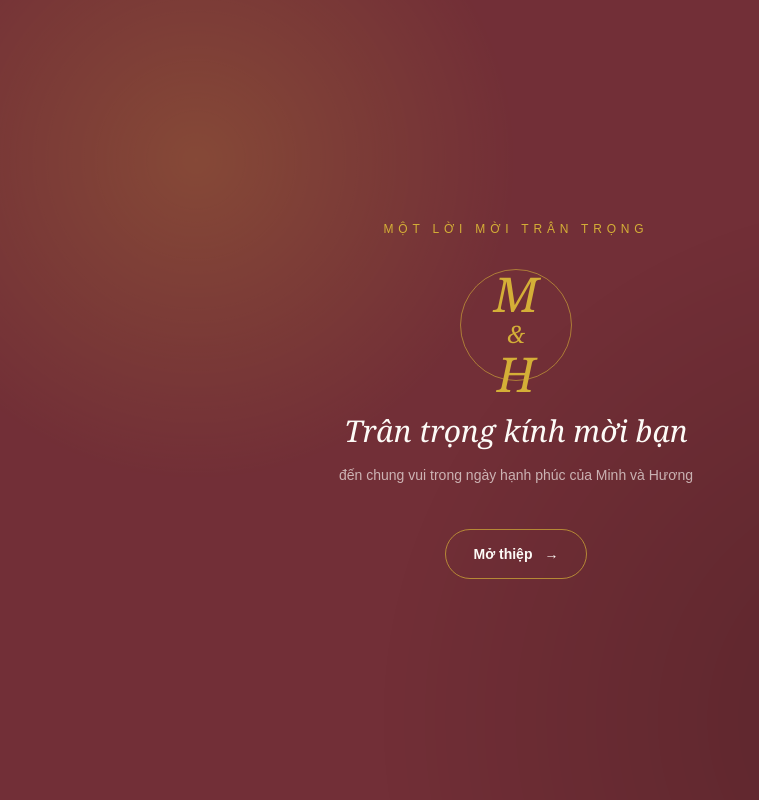
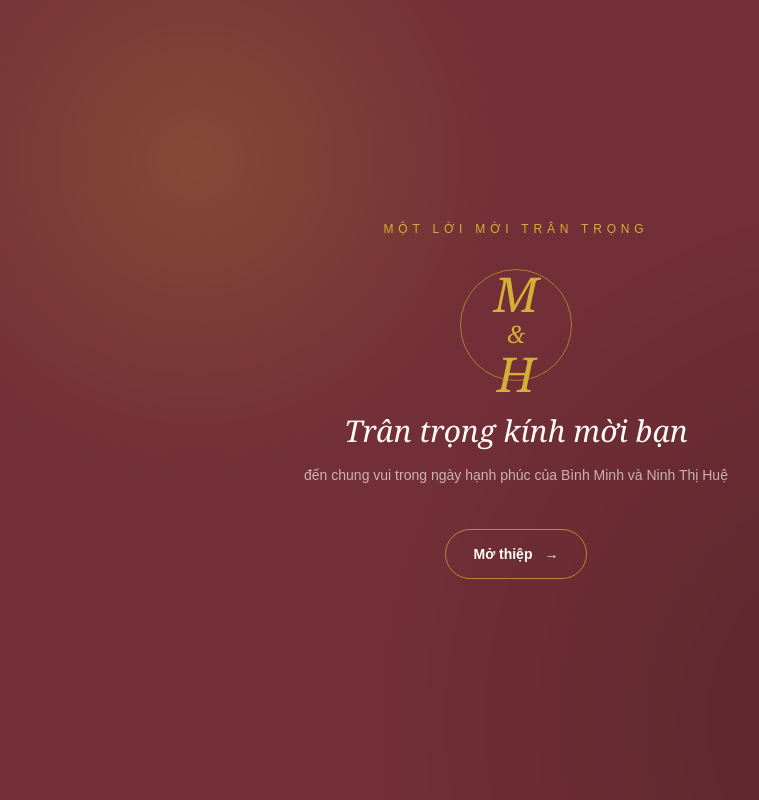
Before and after one commit to mynh2003/wedding-web, a Next.js app: page / in a window 1280 px wide. Shown: the top 800 px of the page, without its empty margins (124-883 px from the left). Built offline with nearby package versions, Linux system fonts and the light colour scheme.

Commit message:
update-couple-names

```diff
--- a/app/layout.tsx
+++ b/app/layout.tsx
@@ -2,8 +2,8 @@ import type { Metadata } from "next";
 import "./globals.css";
 
 export const metadata: Metadata = {
-  title: "Minh & Hương — Wedding Invitation",
-  description: "Một lời mời trân trọng cho ngày vui của Minh và Hương.",
+  title: "Bình Minh & Ninh Thị Huệ — Wedding Invitation",
+  description: "Một lời mời trân trọng cho ngày vui của Bình Minh và Ninh Thị Huệ.",
 };
 
 export default function RootLayout({ children }: Readonly<{ children: React.ReactNode }>) {
--- a/app/page.tsx
+++ b/app/page.tsx
@@ -29,7 +29,7 @@ export default function Home() {
         <Reveal className="relative mx-auto max-w-4xl text-center">
           <p className="mb-6 text-xs font-semibold uppercase tracking-[0.38em] text-wine">Save the date · 22.11.2026</p>
           <p className="font-display text-2xl italic text-wine/80 md:text-3xl">Trân trọng kính mời</p>
-          <h1 className="mt-2 font-display text-7xl font-medium leading-[.85] tracking-tight text-wine sm:text-8xl md:text-[10rem]">Minh <span className="text-gold">&amp;</span> Hương</h1>
+          <h1 className="mt-2 font-display text-7xl font-medium leading-[.85] tracking-tight text-wine sm:text-8xl md:text-[10rem]">Bình Minh <span className="text-gold">&amp;</span> Ninh Thị Huệ</h1>
           <p className="mx-auto mt-10 max-w-md text-sm leading-7 text-ink/65 md:text-base">Cùng chúng mình viết tiếp câu chuyện yêu thương bằng một ngày thật đẹp và thật nhiều kỷ niệm.</p>
           <a href="#invitation" className="group mt-10 inline-flex items-center gap-3 rounded-full bg-wine px-7 py-3.5 text-sm font-semibold text-cream shadow-soft transition duration-300 hover:-translate-y-1 hover:bg-ink focus:outline-none focus:ring-2 focus:ring-gold focus:ring-offset-2">Xem lời mời <span className="transition-transform group-hover:translate-x-1">↓</span></a>
         </Reveal>
@@ -67,9 +67,9 @@ export default function Home() {
 
       <section className="px-6 py-24 md:py-32"><div className="mx-auto max-w-2xl text-center"><Reveal><p className="text-xs uppercase tracking-[.35em] text-gold">10 · Wishes</p><h2 className="mt-4 font-display text-5xl text-wine md:text-7xl">Gửi lời yêu thương</h2><p className="mx-auto mt-6 max-w-md text-sm leading-7 text-ink/65">Form lời chúc sẽ được kết nối trong Phase 5. Hiện tại đây là phần giao diện nền để hoàn thiện trải nghiệm.</p><div className="mt-10 rounded-2xl border border-wine/10 bg-white/50 p-6 text-left shadow-soft"><label className="text-xs font-semibold uppercase tracking-[.2em] text-wine/60">Tên của bạn</label><input disabled placeholder="Nguyễn An" className="mt-3 w-full rounded-lg border border-wine/10 bg-cream px-4 py-3 text-sm outline-none" /><label className="mt-6 block text-xs font-semibold uppercase tracking-[.2em] text-wine/60">Lời chúc</label><textarea disabled rows={4} placeholder="Chúc hai bạn trăm năm hạnh phúc..." className="mt-3 w-full resize-none rounded-lg border border-wine/10 bg-cream px-4 py-3 text-sm outline-none" /><button disabled className="mt-6 w-full rounded-full bg-wine/40 px-6 py-3 text-sm font-semibold text-cream">Gửi lời chúc · Sắp ra mắt</button></div></Reveal></div></section>
 
-      <section className="relative overflow-hidden bg-ink px-6 py-28 text-center text-cream md:py-40"><div className="absolute inset-0 bg-[radial-gradient(circle_at_50%_10%,rgba(212,175,55,.25),transparent_40%)]" /><Reveal className="relative mx-auto max-w-2xl"><p className="text-xs uppercase tracking-[.35em] text-gold">11 · Thank you</p><h2 className="mt-5 font-display text-6xl md:text-8xl">Cảm ơn bạn</h2><p className="mx-auto mt-6 max-w-md text-sm leading-7 text-cream/65">Sự hiện diện và những lời chúc của bạn là món quà quý giá nhất dành cho chúng mình.</p><p className="mt-12 font-display text-3xl italic text-gold">Minh &amp; Hương</p></Reveal></section>
+      <section className="relative overflow-hidden bg-ink px-6 py-28 text-center text-cream md:py-40"><div className="absolute inset-0 bg-[radial-gradient(circle_at_50%_10%,rgba(212,175,55,.25),transparent_40%)]" /><Reveal className="relative mx-auto max-w-2xl"><p className="text-xs uppercase tracking-[.35em] text-gold">11 · Thank you</p><h2 className="mt-5 font-display text-6xl md:text-8xl">Cảm ơn bạn</h2><p className="mx-auto mt-6 max-w-md text-sm leading-7 text-cream/65">Sự hiện diện và những lời chúc của bạn là món quà quý giá nhất dành cho chúng mình.</p><p className="mt-12 font-display text-3xl italic text-gold">Bình Minh &amp; Ninh Thị Huệ</p></Reveal></section>
 
-      <footer className="bg-wine px-6 py-10 text-center text-cream"><p className="text-xs uppercase tracking-[.25em] text-cream/60">Minh &amp; Hương · 2026</p></footer>
+      <footer className="bg-wine px-6 py-10 text-center text-cream"><p className="text-xs uppercase tracking-[.25em] text-cream/60">Bình Minh &amp; Ninh Thị Huệ · 2026</p></footer>
     </main>
   );
 }
--- a/components/cover-gate.tsx
+++ b/components/cover-gate.tsx
@@ -29,7 +29,7 @@ export function CoverGate() {
             <p className="text-xs uppercase tracking-[.4em] text-gold">Một lời mời trân trọng</p>
             <div className="mx-auto my-8 grid h-28 w-28 place-items-center rounded-full border border-gold/60 font-display text-5xl italic text-gold">M<span className="text-2xl">&amp;</span>H</div>
             <p className="font-display text-3xl italic">Trân trọng kính mời bạn</p>
-            <p className="mt-3 text-sm leading-7 text-cream/65">đến chung vui trong ngày hạnh phúc của Minh và Hương</p>
+            <p className="mt-3 text-sm leading-7 text-cream/65">đến chung vui trong ngày hạnh phúc của Bình Minh và Ninh Thị Huệ</p>
             <button onClick={openInvitation} className="group mt-10 inline-flex items-center gap-3 rounded-full border border-gold/70 px-7 py-3.5 text-sm font-semibold text-cream transition hover:bg-gold hover:text-ink focus:outline-none focus:ring-2 focus:ring-gold focus:ring-offset-2 focus:ring-offset-wine">
               Mở thiệp <span className="transition-transform group-hover:translate-x-1">→</span>
             </button>
```
